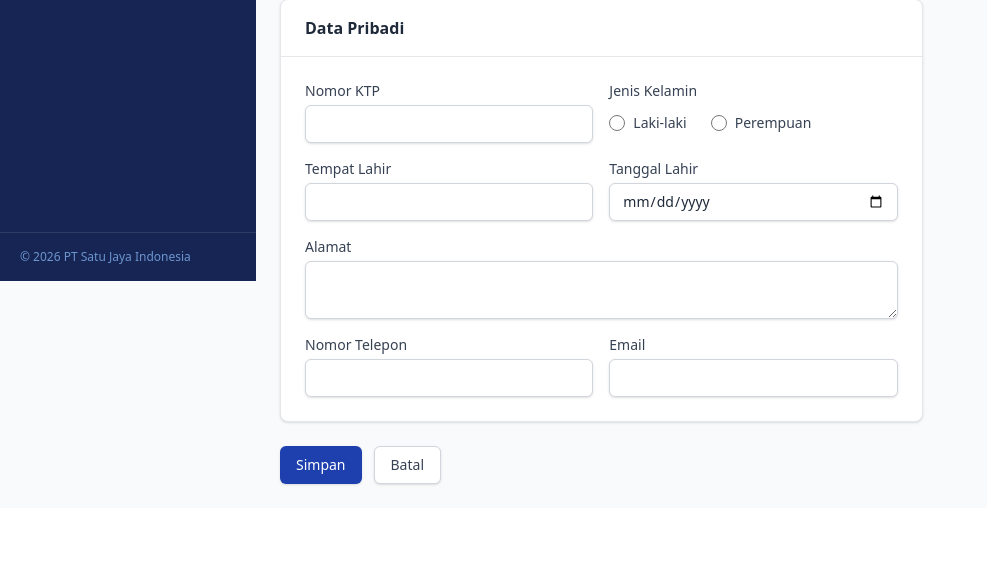
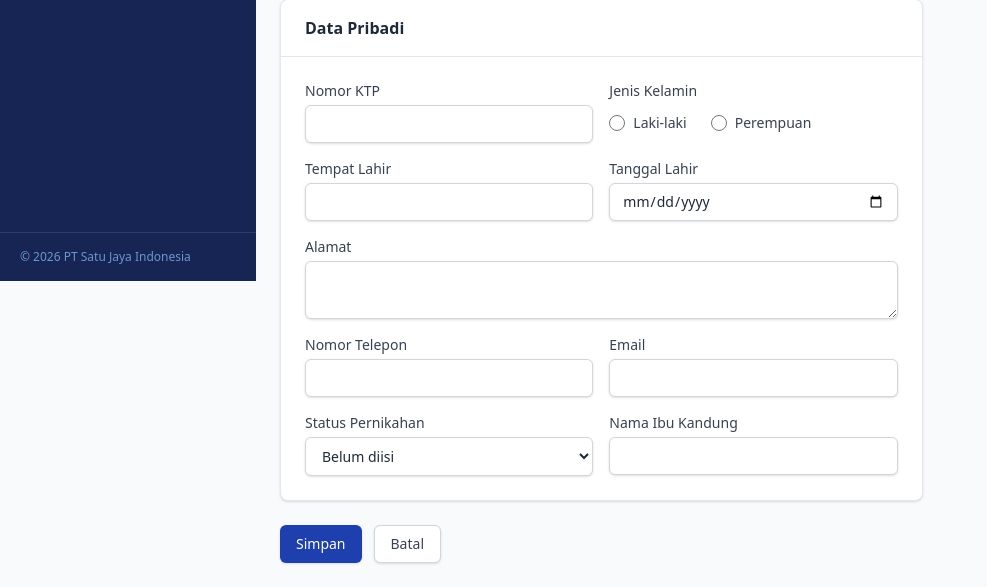
Before and after one commit to priorless/tubes-MSBD-Kel5, a Laravel app: page /hrd/karyawan/create in a window 1280 px wide. Shown: the part 519-1106 px from the top of the page, without its empty margins (0-987 px from the left). Before the commit the page ends 1005 px from the top, so only its background shows below. Run offline with Laravel 12, Linux system fonts and the light colour scheme; the visitor is signed in with stand-in values (Sample User, id 1); data comes from the database, SQL or seed files in the repository; data that the repository does not hold is empty; style sheets or scripts are compiled from the project's sources.

Commit message:
tambah status pernikahan dan nama ibu kandung

```diff
--- a/app/Http/Requests/Hrd/PesanValidasiKaryawan.php
+++ b/app/Http/Requests/Hrd/PesanValidasiKaryawan.php
@@ -55,6 +55,8 @@ trait PesanValidasiKaryawan
             'tempat_lahir' => 'tempat lahir',
             'tgl_lahir' => 'tanggal lahir',
             'jenis_kelamin' => 'jenis kelamin',
+            'status_pernikahan' => 'status pernikahan',
+            'nama_ibu_kandung' => 'nama ibu kandung',
             'alamat' => 'alamat',
             'no_telp' => 'nomor telepon',
             'email' => 'email',
--- a/app/Http/Requests/Hrd/StoreKaryawanRequest.php
+++ b/app/Http/Requests/Hrd/StoreKaryawanRequest.php
@@ -37,6 +37,8 @@ class StoreKaryawanRequest extends FormRequest
             'tempat_lahir' => ['nullable', 'string', 'max:50'],
             'tgl_lahir' => ['bail', 'required', 'date', 'before:today'],
             'jenis_kelamin' => ['required', Rule::in(['L', 'P'])],
+            'status_pernikahan' => ['nullable', Rule::in(['Belum Menikah', 'Menikah'])],
+            'nama_ibu_kandung' => ['nullable', 'string', 'max:100'],
             'alamat' => ['nullable', 'string'],
             'no_telp' => ['bail', 'required', 'string', 'max:15', 'regex:/^\+?[0-9]{8,14}$/'],
             'email' => ['nullable', 'email', 'max:100', Rule::unique('tbl_karyawan', 'email')],
--- a/app/Http/Requests/Hrd/UpdateKaryawanRequest.php
+++ b/app/Http/Requests/Hrd/UpdateKaryawanRequest.php
@@ -48,6 +48,8 @@ class UpdateKaryawanRequest extends FormRequest
             'tempat_lahir' => ['nullable', 'string', 'max:50'],
             'tgl_lahir' => ['bail', 'required', 'date', 'before:today'],
             'jenis_kelamin' => ['required', Rule::in(['L', 'P'])],
+            'status_pernikahan' => ['nullable', Rule::in(['Belum Menikah', 'Menikah'])],
+            'nama_ibu_kandung' => ['nullable', 'string', 'max:100'],
             'alamat' => ['nullable', 'string'],
             'no_telp' => ['bail', 'required', 'string', 'max:15', 'regex:/^\+?[0-9]{8,14}$/'],
             'email' => ['nullable', 'email', 'max:100', Rule::unique('tbl_karyawan', 'email')->ignore($idKaryawan)],
--- a/resources/views/hrd/karyawan/form.blade.php
+++ b/resources/views/hrd/karyawan/form.blade.php
@@ -152,6 +152,24 @@
                                 <input id="email" name="email" type="email" maxlength="100"
                                     @class(['form-input', 'form-input-error' => $errors->has('email')]) value="{{ old('email', $karyawan?->email) }}">
                                 @error('email') <p class="form-error">{{ $message }}</p> @enderror
+                            </div>
+                        </div>
+                        <div class="grid grid-cols-1 gap-4 md:grid-cols-2">
+                            <div>
+                                <label for="status_pernikahan" class="form-label">Status Pernikahan</label>
+                                <select id="status_pernikahan" name="status_pernikahan" @class(['form-input', 'form-input-error' => $errors->has('status_pernikahan')])>
+                                    <option value="" disabled @selected(old('status_pernikahan', $karyawan?->status_pernikahan) === null || old('status_pernikahan', $karyawan?->status_pernikahan) === '')>Belum diisi</option>
+                                    @foreach (['Belum Menikah', 'Menikah'] as $statusPernikahan)
+                                        <option value="{{ $statusPernikahan }}" @selected(old('status_pernikahan', $karyawan?->status_pernikahan) === $statusPernikahan)>{{ $statusPernikahan }}</option>
+                                    @endforeach
+                                </select>
+                                @error('status_pernikahan') <p class="form-error">{{ $message }}</p> @enderror
+                            </div>
+                            <div>
+                                <label for="nama_ibu_kandung" class="form-label">Nama Ibu Kandung</label>
+                                <input id="nama_ibu_kandung" name="nama_ibu_kandung" type="text" maxlength="100"
+                                    @class(['form-input', 'form-input-error' => $errors->has('nama_ibu_kandung')]) value="{{ old('nama_ibu_kandung', $karyawan?->nama_ibu_kandung) }}">
+                                @error('nama_ibu_kandung') <p class="form-error">{{ $message }}</p> @enderror
                             </div>
                         </div>
                     </div>
```
Also changed, not shown: tests/Feature/HrdModulTest.php (+58 -0 lines), database/migrations/2026_11_17_050241_add_status_pernikahan_and_nama_ibu_kandung_to_tbl_karyawan_table.php (added).
